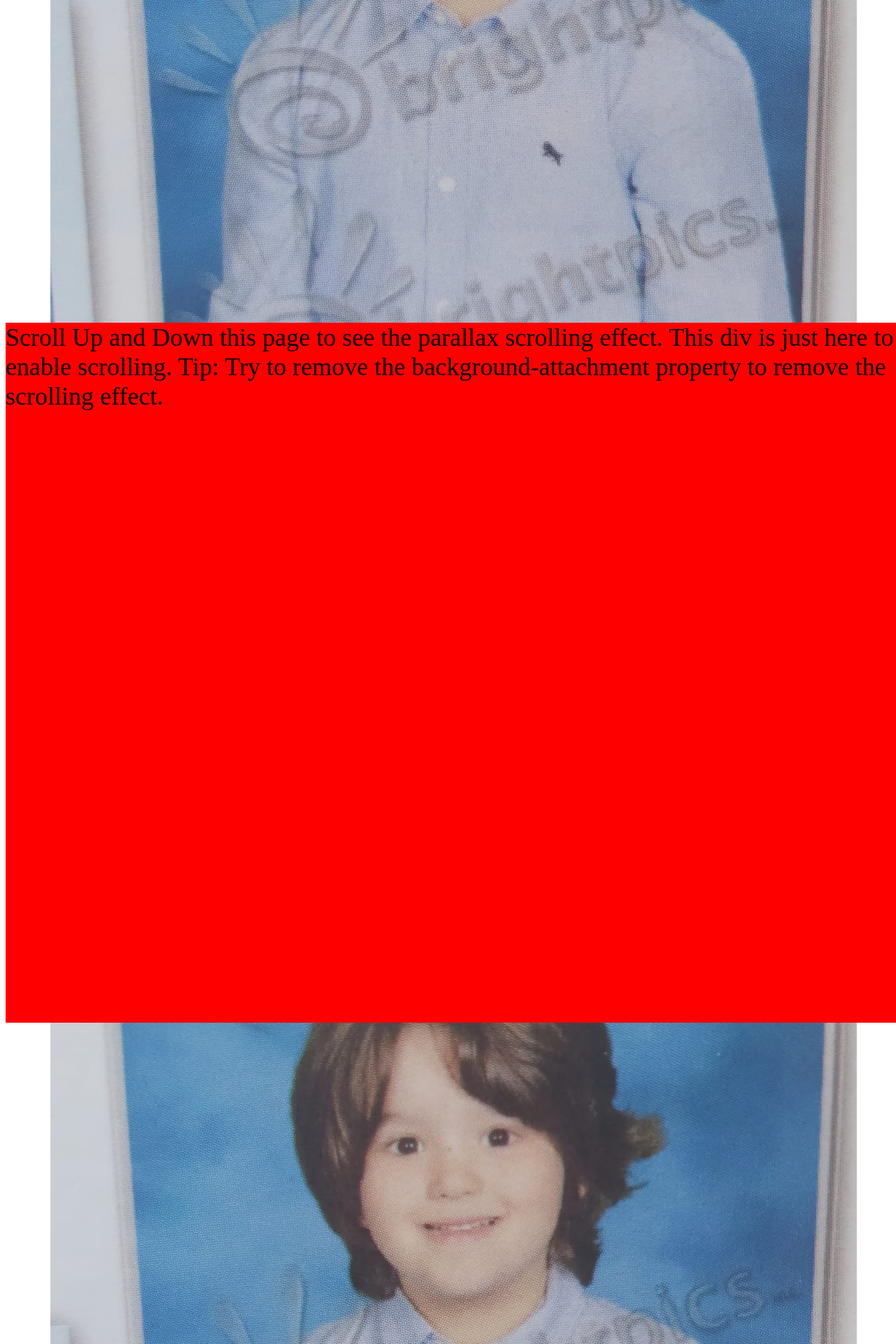
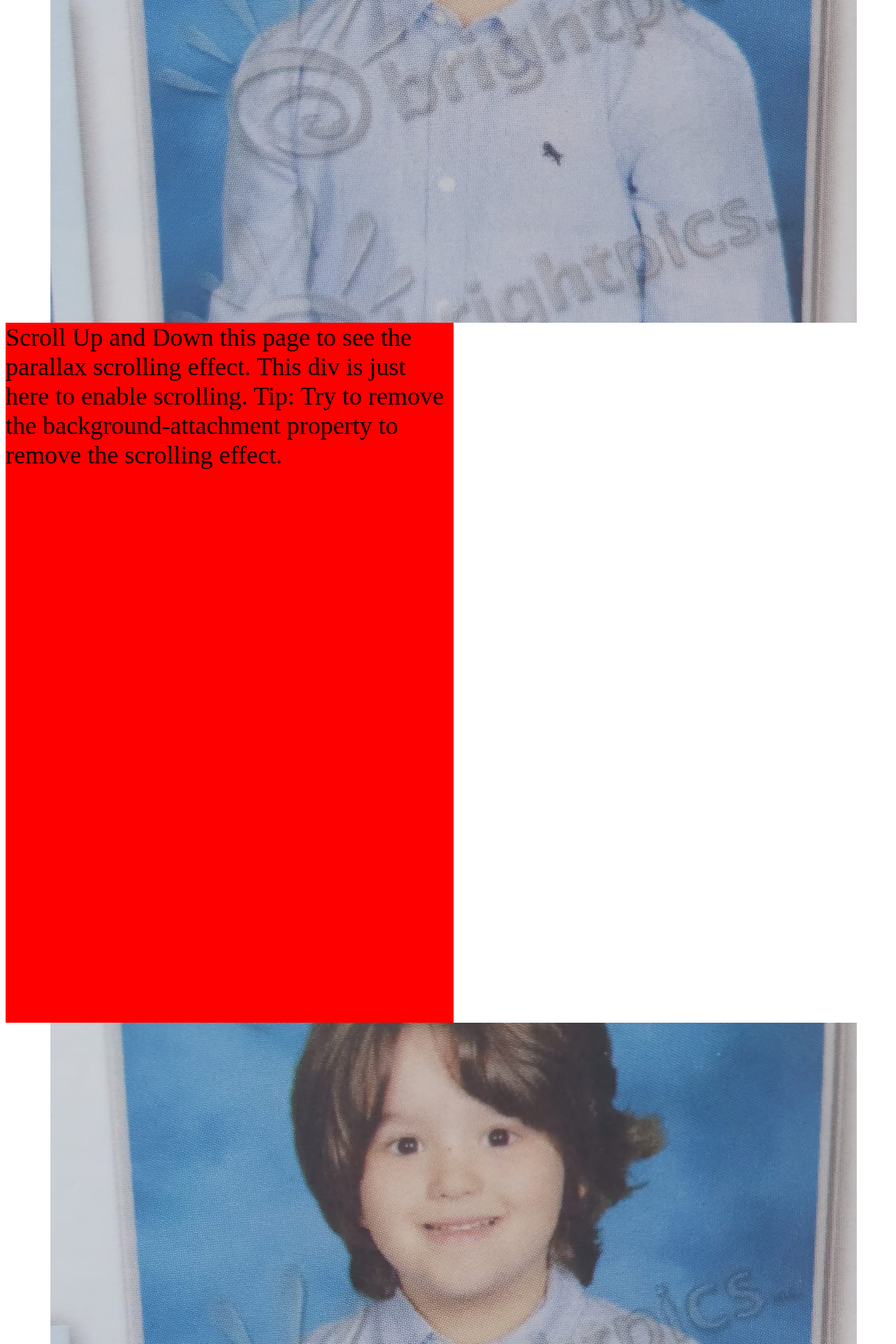
Before and after one commit to dstlmike/dstlmike.github.io, a Jekyll site: the page built from par.md, in a window 1280 px wide. Shown: the part 447-2367 px from the top of the page at 70% size. Built offline with Jekyll 4.4.1, drawn with Linux system fonts in a browser that asks for light colours.

Commit message:
Update par.html

```diff
--- a/_layouts/par.html
+++ b/_layouts/par.html
@@ -4,7 +4,7 @@
 <meta name="viewport" content="width=device-width, initial-scale=1">
 <style>
 body, html {
-width: 100lvw;
+width: 50lvw;
 height: 100lvh;
 }
 
```
